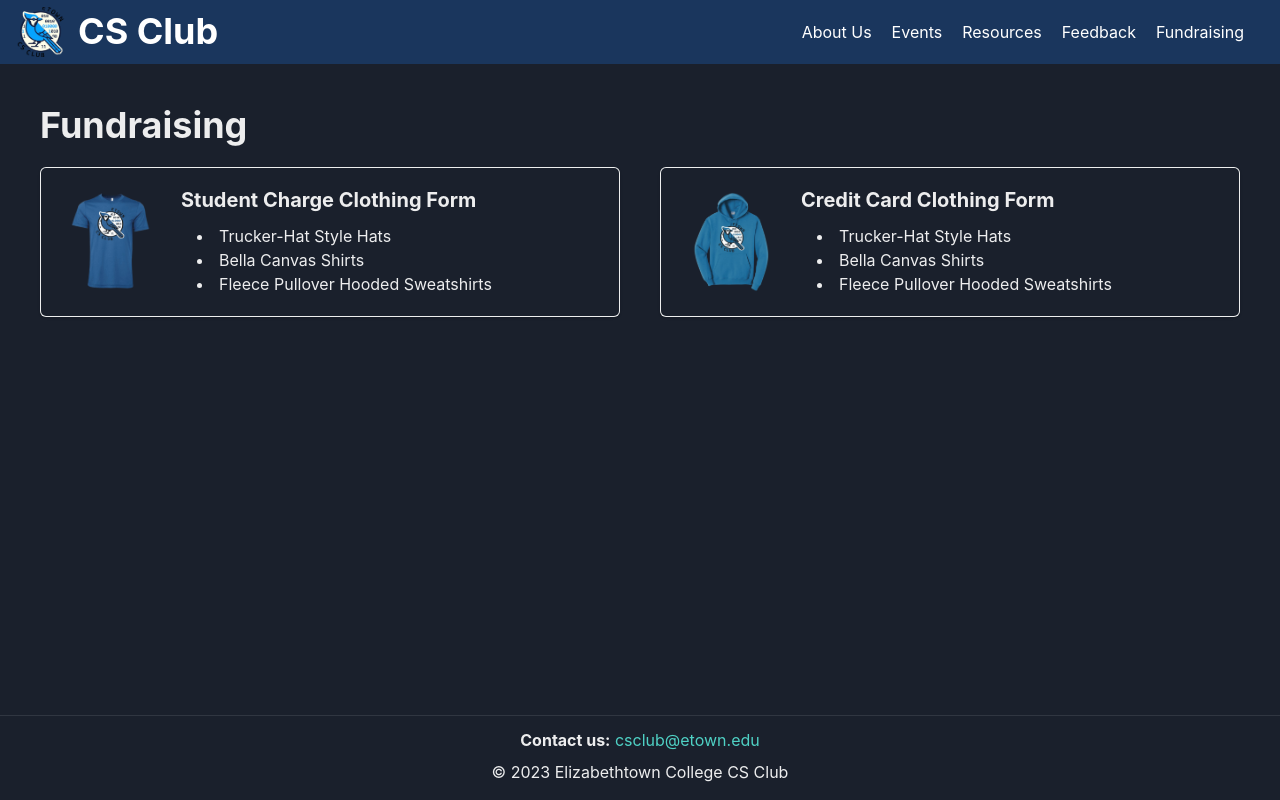
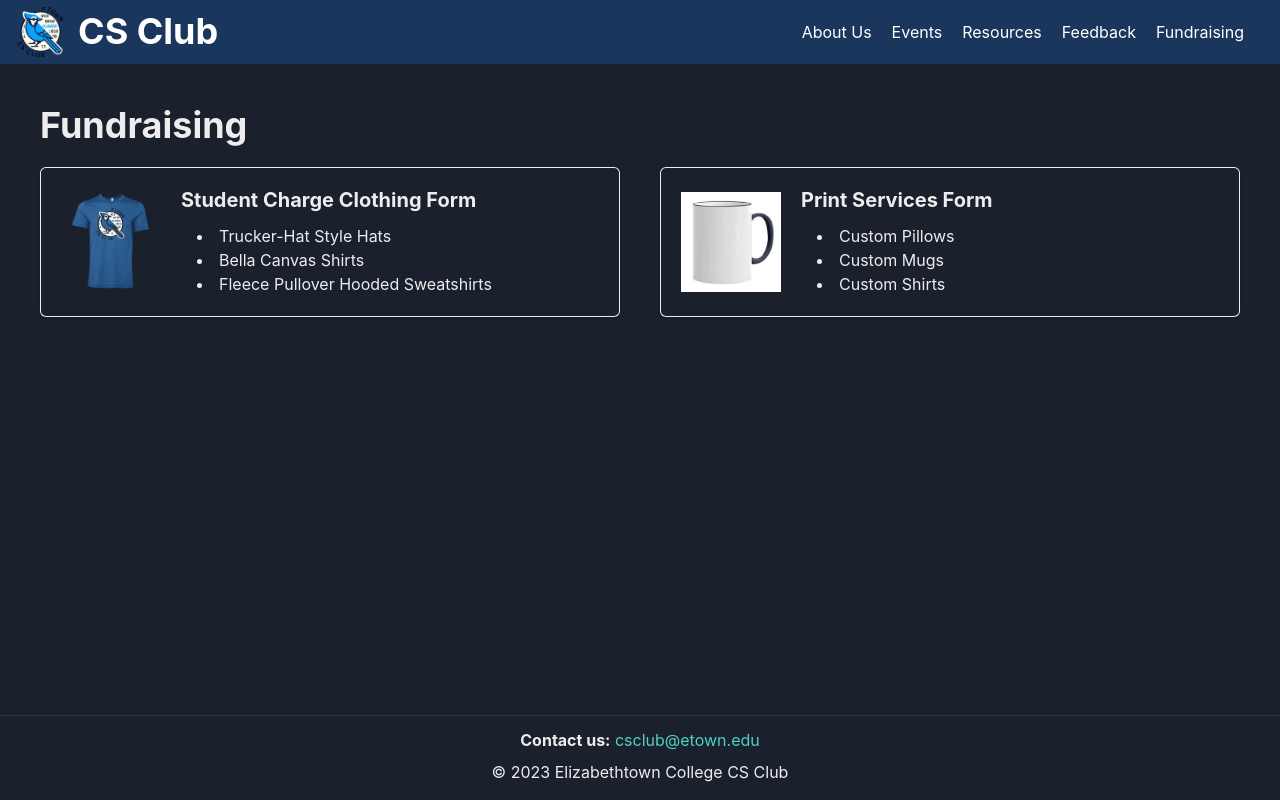
Before and after one commit to Etown-Computer-Science-Club/csclub_website, a React (Vite) app in the folder client/: page /fundraising in a window 1280 px wide. Built offline with nearby package versions, Linux system fonts and the light colour scheme; the HTML template or start-up script is replaced by a standard one.

Commit message:
Updated fundraising page with new form

```diff
--- a/client/src/pages/Fundraising.jsx
+++ b/client/src/pages/Fundraising.jsx
@@ -26,11 +26,11 @@ const fundraisingItems = [
       'Fleece Pullover Hooded Sweatshirts'],
   },
   {
-    title: 'Credit Card Clothing Form',
-    link: 'https://forms.gle/pJx51bMcaeHUUnQdA',
-    image: '/sweatshirt.png',
-    description: ['Trucker-Hat Style Hats',
-      'Bella Canvas Shirts',
-      'Fleece Pullover Hooded Sweatshirts'],
-  },
+    title: 'Print Services Form',
+    link: 'https://forms.gle/tXWyqkmDE2X2iRNEA',
+    image: '/mug.jpg',
+    description: ['Custom Pillows',
+      'Custom Mugs',
+      'Custom Shirts'],
+  }
 ];
```
Also changed, not shown: client/public/mug.jpg (added).
